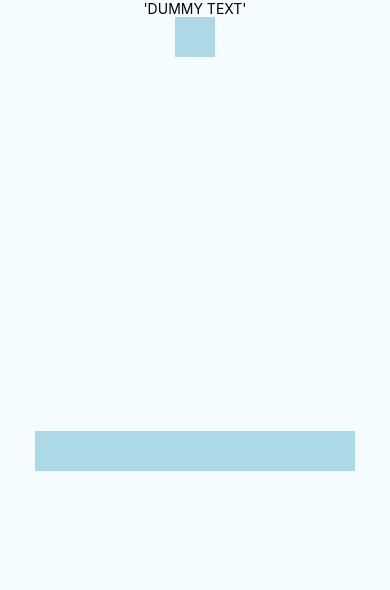
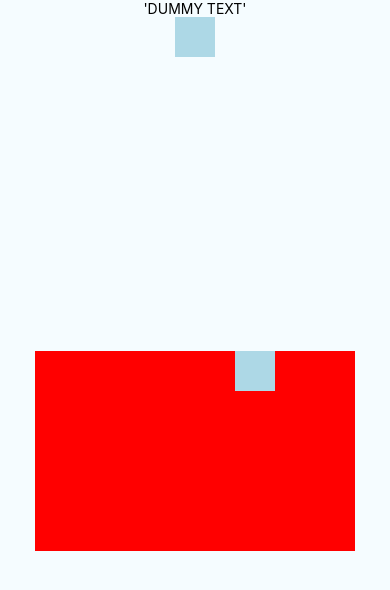
Before and after one commit to Overheater/reflexGame, a React Native app: screen / in a window 390 px wide. Shown: the top 590 px of the page. Built offline with nearby package versions, Linux system fonts and the light colour scheme.

Commit message:
creates a usable grid of buttons that randomize

```diff
--- a/src/components/Gamescreen.js
+++ b/src/components/Gamescreen.js
@@ -11,12 +11,17 @@ from 'react-native';
 import styles from '../styles/Styles'
 import Gridbutton from './Gridbutton'
 import Wrongbutton from './Wrongbutton'
+import gridbutton from './Gridbutton';
 
  // android: 'Double tap R on your keyboard to reload,\n' +
  //   'Shake or press menu button for dev menu',
 
+ //variable for starting the seed of the keys for the buttons found in the grid
+ var gridnumb;
+ var rownumb;
+ var buttonfinder;
+export default class Gamescreen extends Component {
 
-export default class Gamescreen extends Component {
     //make the score keeper state value, if this hits 15 before the timer state hits 20, change to the victory view
     constructor(props)
     {
@@ -36,9 +41,10 @@ export default class Gamescreen extends Component {
     {
     //nothing to see here
     }
-    createbuttongrid()
+
+  /*  createbuttongrid()
       {
-      gridnumb=0;
+
       buttonfinder=((Math.random() * 40));
         for(let i=0; i<5;i++)
         {
@@ -53,21 +59,45 @@ export default class Gamescreen extends Component {
             gridnumb++;
           }
         }
+      }*/
+      createrows(){
+        buttonfinder=(Math.floor((Math.random() * 39)+1));
+        console.log(buttonfinder);
+        gridnumb=0;
+        rownumb=0;
+        let rows = [];
+        for(let i = 0; i < 5; i++)
+        {
+          rows.push(this.createWithLoop()); //only use the index as a key if list will not change
+          rownumb++;
+        }
+        return (<View style={{ display: 'flex', flexDirection: 'column', alignContent:'space-between'}}>{rows}</View>);
       }
       createWithLoop(){
         let results = [];
         for(let i = 0; i < 8; i++)
         {
-          results.push(<Gridbutton iterationbutton={()=>this.donothing()} key={i}/>); //only use the index as a key if list will not change
+          if (gridnumb===buttonfinder)
+          {
+            results.push(<Gridbutton iterationbutton={()=>this.scoreAPoint()} key={gridnumb}/>); //only use the index as a key if list will not change
+            gridnumb=gridnumb+1;
+          }
+          else
+          {
+            results.push(<Wrongbutton failurepress={()=>this.donothing()} key={gridnumb}/>); //only use the index as a key if list will not change
+            gridnumb=gridnumb+1;
+            console.log(gridnumb);
+          }
+
         }
-        return (<View style={{flexDirection: 'row', justifyContent:'space-between'}}>{results}</View>);
+        return (<View style={{ display: 'flex', flexDirection: 'row', alignContent:'space-between'}}>{results}</View>);
       }
   render() {
     return (
     <View style={styles.container}>
     <View style={styles.scorebar}></View>
     <View style={styles.Component}>
-    {this.createWithLoop()}
+    {this.createrows()}
     </View>
     </View>
     );
--- a/src/components/Wrongbutton.js
+++ b/src/components/Wrongbutton.js
@@ -2,7 +2,7 @@ import React, { Component } from 'react';
 import {
     StyleSheet,
     Text,
-    TouchableNativeFeedback
+    TouchableOpacity
 } from 'react-native';
 
 import styles from '../styles/Styles';
@@ -11,10 +11,10 @@ export default class Wrongbutton extends Component {
     render() {
         return (
 
-                    <TouchableNativeFeedback
+                    <TouchableOpacity
                     onPress={() => this.props.failurepress()}
                     style={styles.incorrectbuttonstyling}>
-                    </TouchableNativeFeedback>
+                    </TouchableOpacity>
 
         );
     }
```
